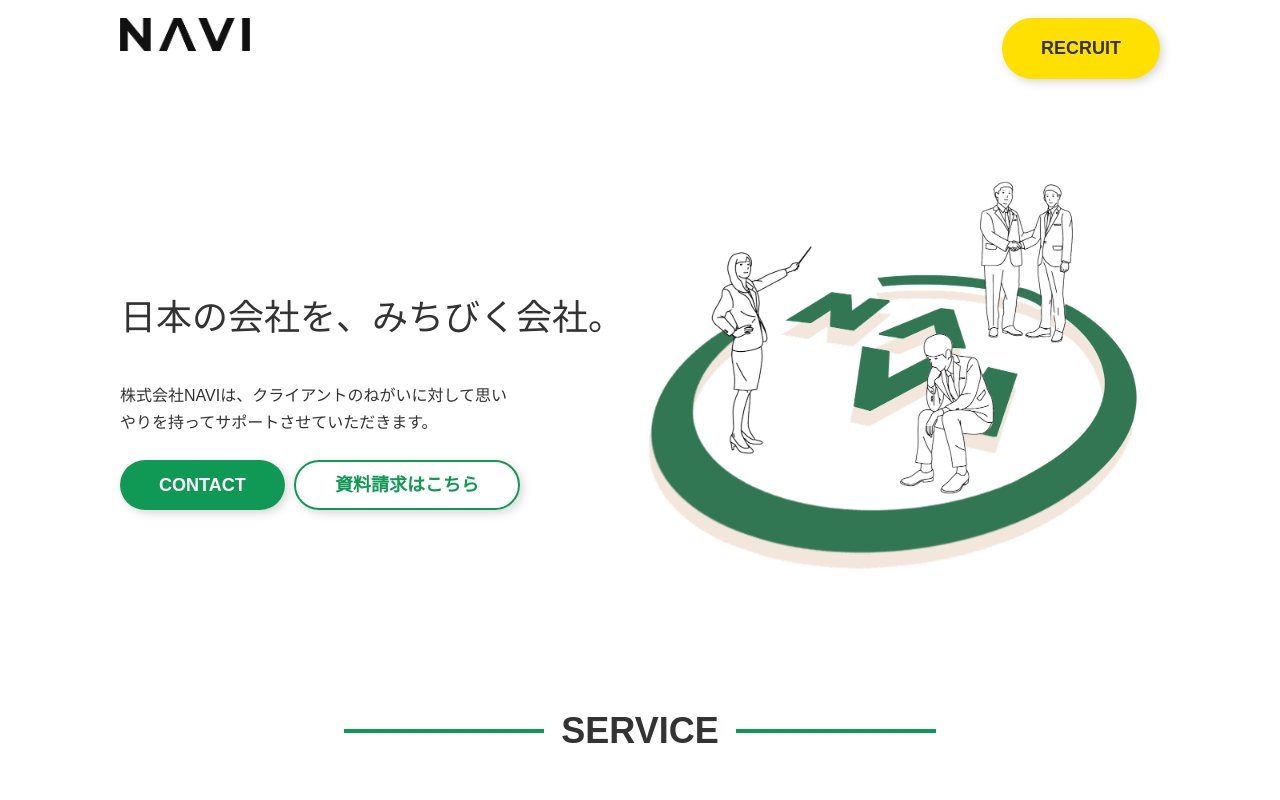
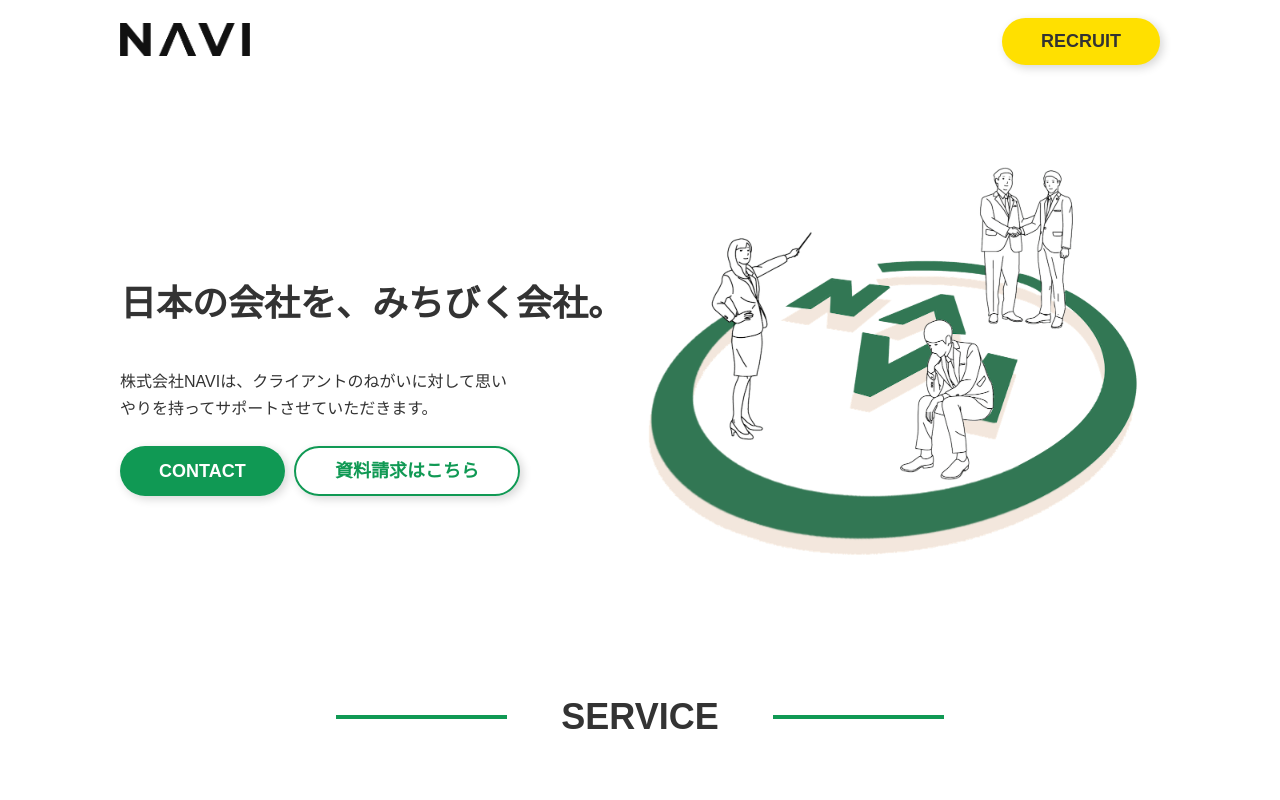
Before and after one commit to sega880/isara-2, a plain HTML site: page level2/index.html in a window 1280 px wide. Shown: the top 800 px of the page. Drawn offline with Linux system fonts and the light colour scheme.

Commit message:
修正
下記の修正 ・ヘッダー部分のロゴ、ボタンの大きさ 最小の320pxまで要チェックです！ ・トップのフォントの太さ ・各セクションのh2見出し、左右の緑線とテキストの間隔が service、about、newsで均等でない

```diff
--- a/level2/css/responsive.css
+++ b/level2/css/responsive.css
@@ -41,6 +41,9 @@
 }
 /* 767px以下 */
 @media screen and (max-width:767px) {
+    header img {
+        width: 110px;
+    }
     .top {
         margin-top: 0;
     }
@@ -77,17 +80,16 @@
     .top .btn-greenW {
         padding: 13px 39px;
     }
+    .sub-ttl {
+        margin-bottom: 80px;
+    }
     h2 {
         font-size: 9vmin;
-        margin-bottom: 80px;
+        padding: 0 18px;
     }
     h2::before {
         width: 28%;
         right: 73%;
-    }
-    h2::after {
-        width: 28%;
-        left: 73%;
     }
     .service .flex {
         display: block;
--- a/level2/css/style.css
+++ b/level2/css/style.css
@@ -16,34 +16,33 @@ a {
 p {
     line-height: 1.7;
 }
+.sub-ttl {
+    position: relative;
+    text-align: center;
+    margin: auto auto 100px auto;
+    max-width: 608px;
+    width: 100%;
+}
 h2 {
     position: relative;
+    background-color: #fff;
     font-size: 36px;
     font-weight: bold;
+    display: inline-block;
     text-align: center;
-    margin-bottom: 100px;
+    padding: 0 54px;
 }
-h2::before {
+.sub-ttl::before {
     position: absolute;
     top: 0;
     bottom: 0;
-    right: 62%;
+    left: 0;
     content: "";
     background-color: #109954;
     height: 4px;
-    width: 200px;
+    width: 100%;
     margin: auto;
-}
-h2::after {
-    position: absolute;
-    top: 0;
-    bottom: 0;
-    left: 62%;
-    content: "";
-    background-color: #109954;
-    height: 4px;
-    width: 200px;
-    margin: auto;
+    z-index: -1;
 }
 section {
     margin: 120px 0;
@@ -96,6 +95,10 @@ header {
 header img {
     width: 130px;
 }
+header .flex > a {
+    display: flex;
+    align-items: center;
+}
 header .flex {
     justify-content: space-between;
 }
@@ -103,6 +106,7 @@ header .btn {
     background-color: #FFE000;
     color: #333333;
     display: block;
+    padding: 8px 39px;
 }
 header .btn:hover {
     background-color: #ffc800;
@@ -111,6 +115,7 @@ header .btn:hover {
 /* main */
 .top-ttl {
     font-size: 36px;
+    font-weight: bold;
 }
 .top {
     margin-top: 80px;
--- a/level2/index.html
+++ b/level2/index.html
@@ -39,7 +39,9 @@
             </div>
         </section>
         <section class="service">
-            <h2>SERVICE</h2>
+            <div class="sub-ttl">
+                <h2>SERVICE</h2>
+            </div>
                 <div class="flex">
                     <div>
                         <img src="img/s-1.png" alt="WEBコンサルティング">
@@ -56,7 +58,9 @@
                 </div>
         </section>
         <section class="about">
-            <h2>ABOUT</h2>
+            <div class="sub-ttl">
+                <h2>ABOUT</h2>
+            </div>
                 <div class="flex">
                     <div>
                         <p>株式会社NAVIは2011年創業以来、大企業から個人商店まで様々なWebコンサルティングを手がけてきました。
@@ -78,7 +82,9 @@
                 </div>
         </section>
         <section class="news">
-            <h2>NEWS</h2>
+            <div class="sub-ttl">
+                <h2>NEWS</h2>
+            </div>
             <article>
                 <a href="#">
                     <div class="flex">
```
